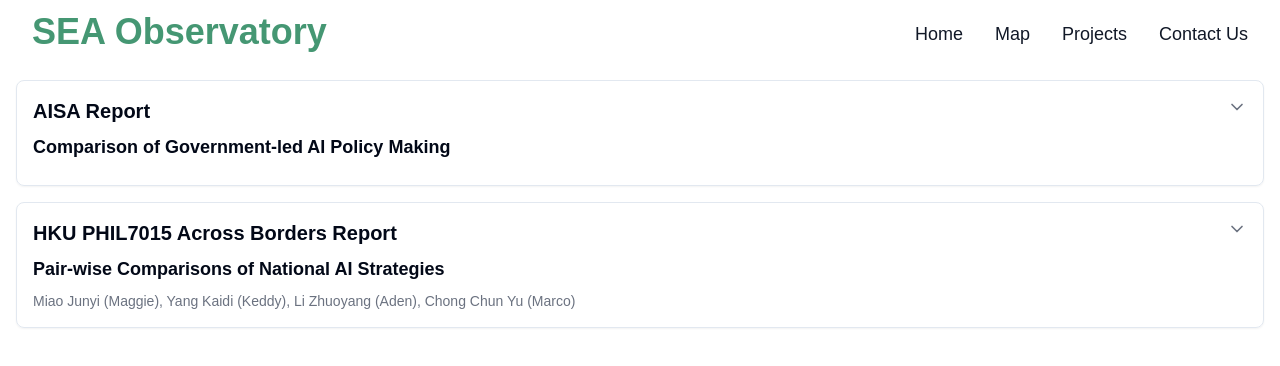
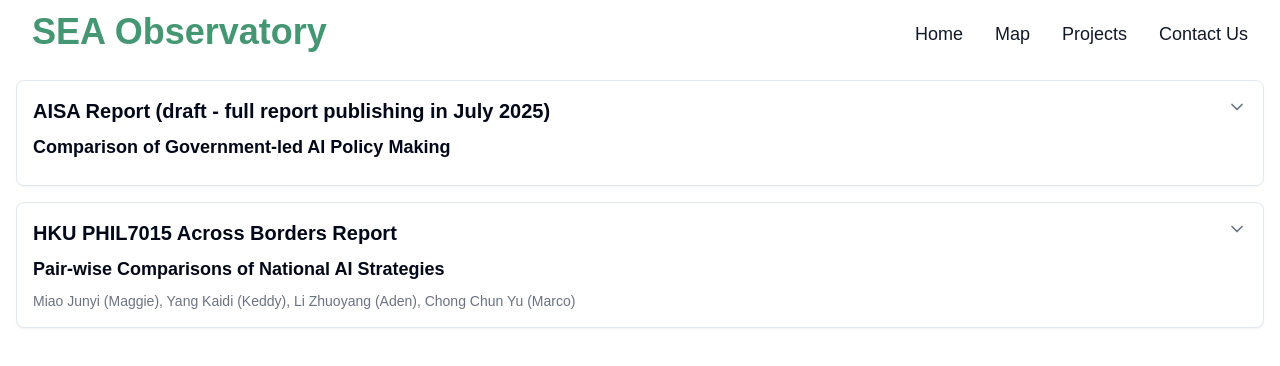
Before and after one commit to leeshihao/nextjs-seaobservatory, a Next.js app: page /projects in a window 1280 px wide. Shown: the top 366 px of the page. Built offline with nearby package versions, Linux system fonts and the light colour scheme.

Commit message:
added note that AISA report is a draft

```diff
--- a/app/projects/page.tsx
+++ b/app/projects/page.tsx
@@ -7,7 +7,7 @@ const ProjectsPage: React.FC = () => {
     <div>
       {/* AISA Report */}
       <ProjectCard
-        title="AISA Report"
+        title="AISA Report (draft - full report publishing in July 2025)"
         subtitle="Comparison of Government-led AI Policy Making"
         link="https://docs.google.com/document/d/1EFhK4x0nFNhotRSunzdIdcCDmrICGmunHeHc6vFEObs/"
         images={[
--- a/components/ProjectCard.tsx
+++ b/components/ProjectCard.tsx
@@ -60,7 +60,7 @@ export default function ProjectCard({ title, subtitle, authors, description, lin
               rel="noopener noreferrer"
               className="inline-block mt-2 text-blue-600 hover:text-blue-800"
             >
-              View the full {title} →
+              View the {title} →
             </a>
           )}
         </div>
```
